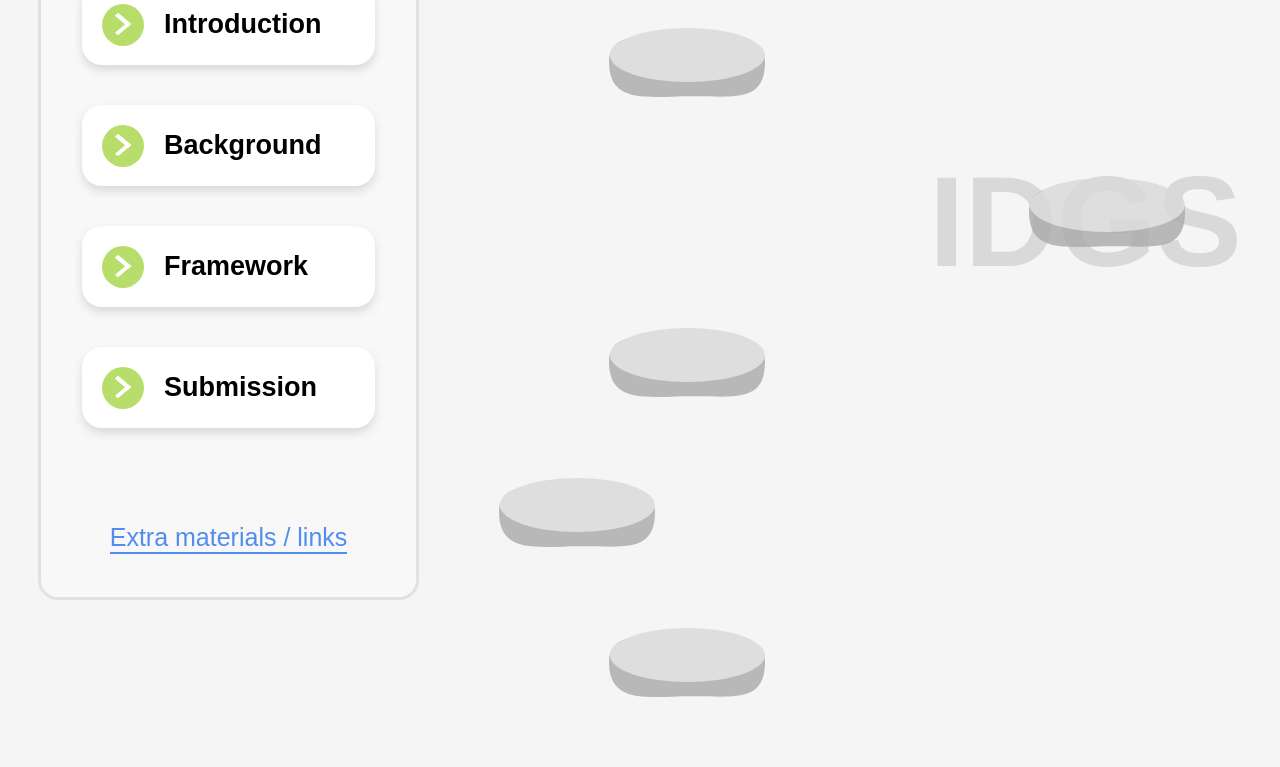
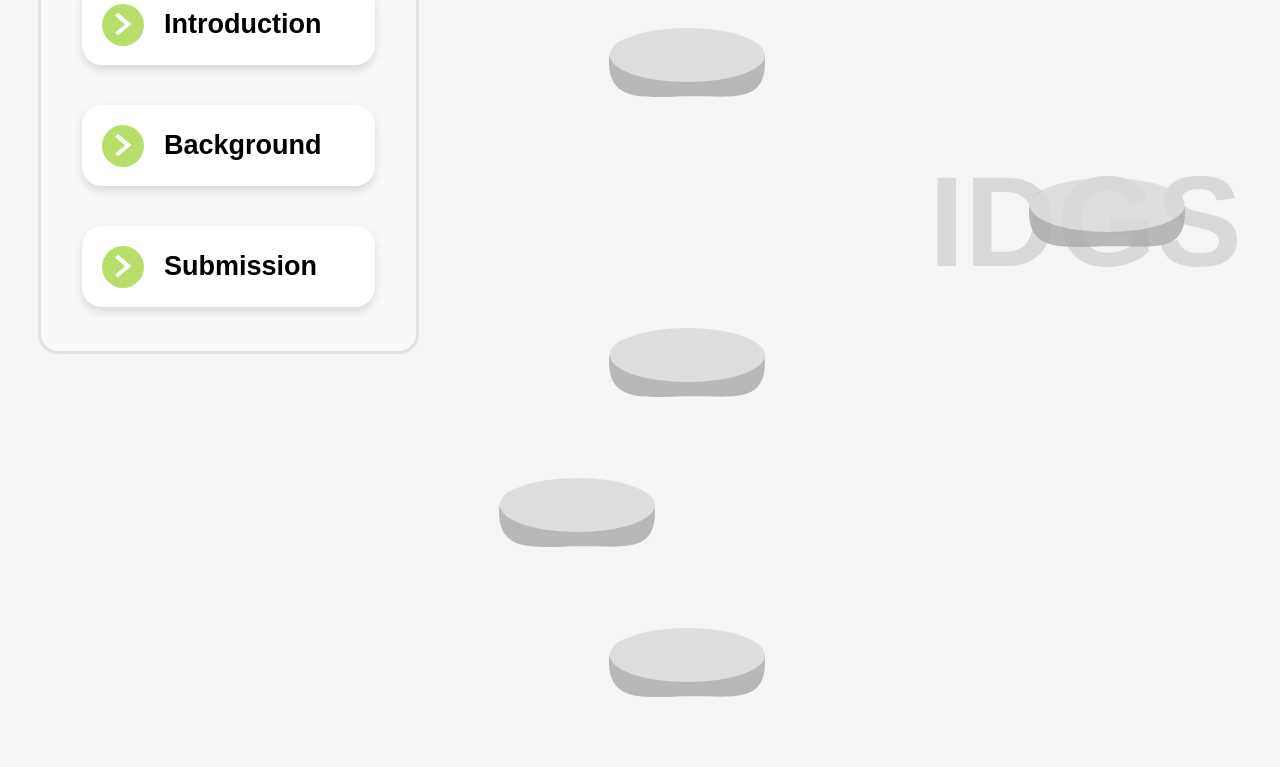
Before and after one commit to titouandeschanels/GlobalCitizenship, a React (Create React App) app in the folder gccapp/: page /journey in a window 1280 px wide. Shown: the part 605-1372 px from the top of the page. Built offline with nearby package versions, Linux system fonts and the light colour scheme; the HTML template or start-up script is replaced by a standard one.

Commit message:
Fix Deleted unnecessary navigation #5

```diff
--- a/gccapp/src/components/navigation/elements.js
+++ b/gccapp/src/components/navigation/elements.js
@@ -10,7 +10,7 @@ export const NavigationLayout = styled.div`
     margin-bottom:auto;
     background-color: #f8f8f8;
     min-width: 375px;
-    height: 746px;
+    height: 500px;
     border-radius: 20px;
     border: 3px solid #e1e1e1;
     @media (max-width : 1180px) {
--- a/gccapp/src/components/navigation/index.tsx
+++ b/gccapp/src/components/navigation/index.tsx
@@ -38,20 +38,11 @@ const Navigation: React.FC<NavigationProps> = () => {
                     <p>Background</p>
                 </List>
                 <List>
-                    <button onClick={() => onClickHandler("/framework")}>
-                        <Arrow />
-                    </button>
-                    <p>Framework</p>
-                </List>
-                <List>
                     <button onClick={() => onClickHandler("/submission")}>
                         <Arrow />
                     </button>
                     <p>Submission</p>
                 </List>
-                <NavigateLink href="https://brightspace.hhs.nl/content/enforced/74916-THUAS-GBBP-20232023_HM/SDGs_Learning%20objectives%20x%20SDG_UNESCO.pdf">
-                    Extra materials / links
-                </NavigateLink>
                 <div />
             </NavigationContainer>
         </NavigationLayout>
```
